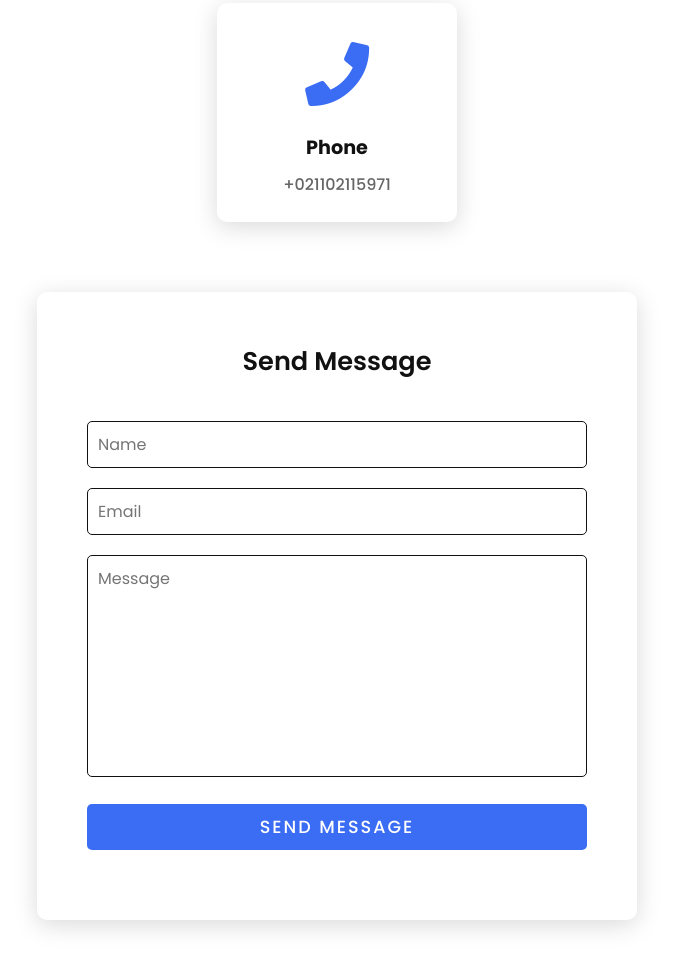
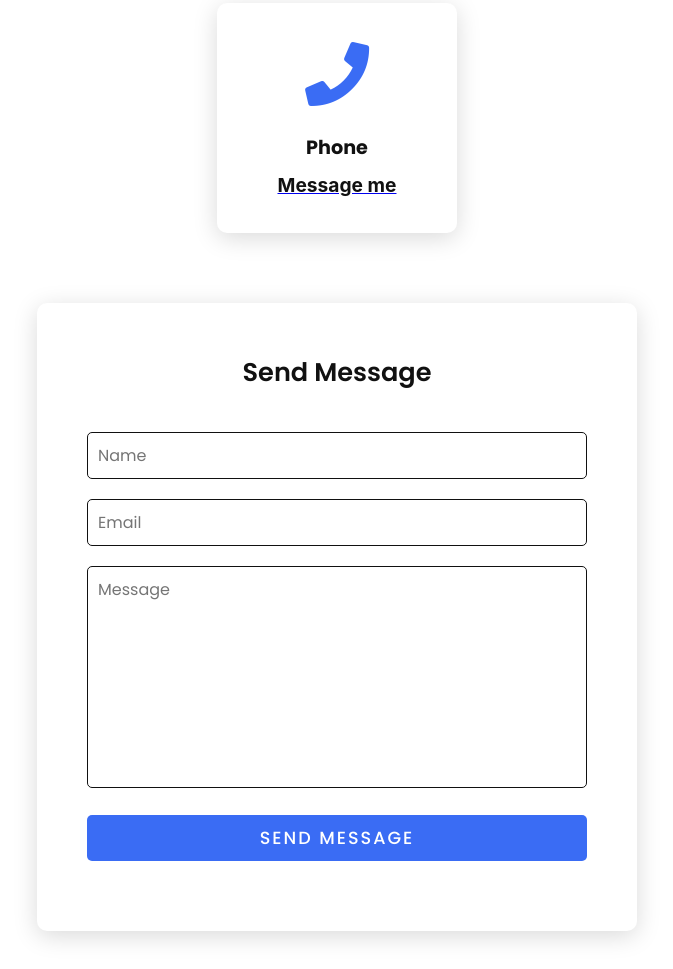
Before and after one commit to ziad17777/portfolio, a plain HTML site: page index.html in a window 1280 px wide. Shown: the part 6420-7389 px from the top of the page, without its empty margins (303-976 px from the left). Drawn offline with Linux system fonts and the light colour scheme.

Commit message:
Update index.html

```diff
--- a/index.html
+++ b/index.html
@@ -297,7 +297,7 @@
             </div>
             <div class="info">
               <h3>Phone</h3>
-              <span>+021102115971</span>
+              <a href=https://wa.me/0201102115971><h3 class="fitemail">Message me</h3></a>
             </div>
           </div>
         </div>
```
